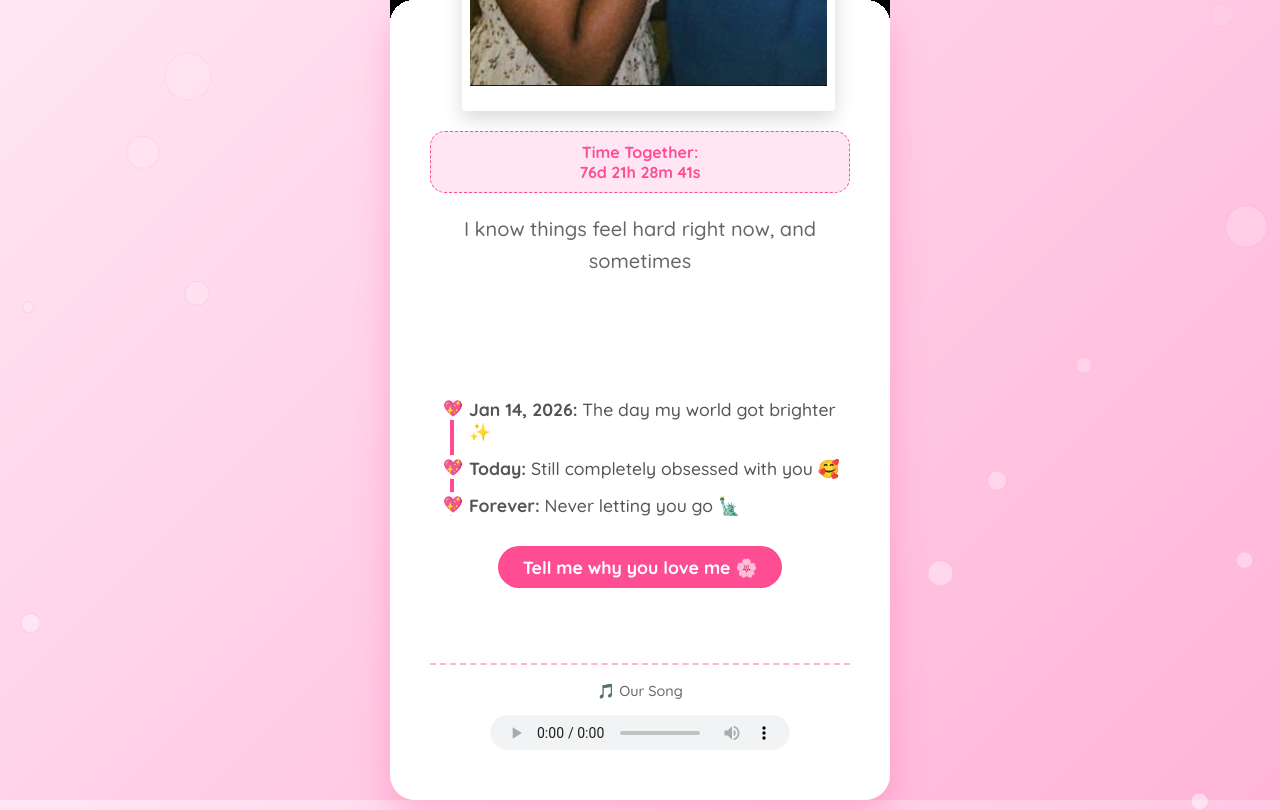
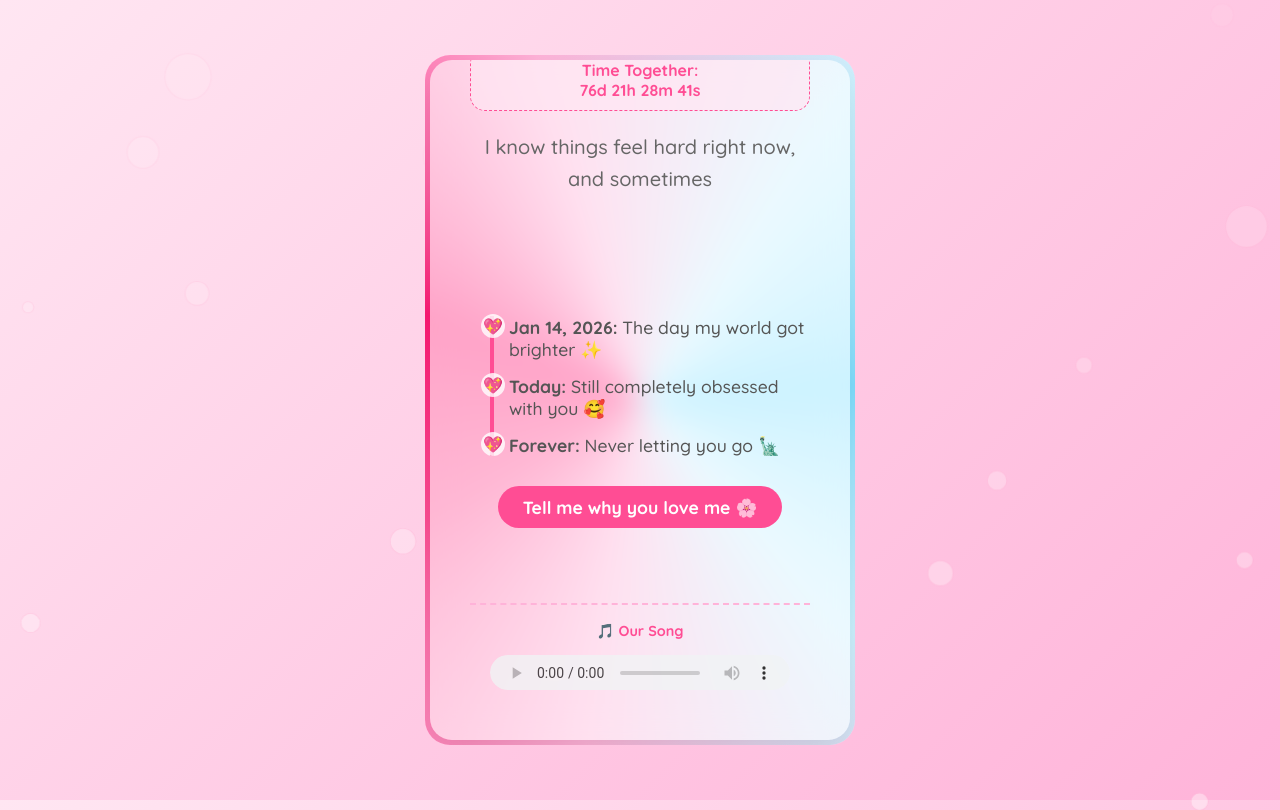
Before and after one commit to THESHMIL0/Theshu-ayuu, a plain HTML site: page index.html in a window 1280 px wide. Both pictures are taken after a click on the element 640 px from the left and 400 px from the top of the page. Drawn offline with Linux system fonts and the light colour scheme.

Commit message:
Update index.html

```diff
--- a/index.html
+++ b/index.html
@@ -68,33 +68,64 @@
         }
         .envelope:hover { transform: scale(1.05); }
 
-        /* Main Card Container */
-        .card-container {
-            background: white;
-            padding: 40px;
-            border-radius: 25px;
-            box-shadow: 0 15px 35px rgba(255, 77, 148, 0.3);
+        /* UPGRADE: The Container for the Animated Border */
+        .border-animation-wrap {
+            position: relative;
+            display: none; /* Hidden until envelope opens */
+            opacity: 0;
+            transform: translateY(50px);
+            transition: all 1s ease;
             z-index: 10;
             max-width: 85%;
             width: 420px;
-            max-height: 90vh;
+            border-radius: 25px;
+            padding: 5px; /* Creates the space for the border to show */
+            overflow: hidden; /* Keeps the animation inside the rounded corners */
+        }
+
+        /* UPGRADE: The Animated Moving Gradient Border */
+        .border-animation-wrap::before {
+            content: '';
+            position: absolute;
+            top: -50%; left: -50%; width: 200%; height: 200%;
+            /* A dynamic pastel gradient */
+            background: conic-gradient(
+                #ffb3d9, #ff4d94, #ff1a75, #ffb3d9,
+                #ccf2ff, #80dfff, #ccf2ff, #ffb3d9
+            );
+            animation: rotateGradient 4s linear infinite;
+            z-index: -1;
+        }
+
+        /* UPGRADE: Main Card Container (Glassmorphism Effect) */
+        .card-container {
+            /* Semi-transparent background */
+            background: rgba(255, 255, 255, 0.6);
+            /* THE MAGIC: Frosted glass blur */
+            backdrop-filter: blur(15px);
+            -webkit-backdrop-filter: blur(15px); /* For Safari */
+
+            padding: 40px;
+            border-radius: 22px; /* Slightly smaller than wrapper to look right */
+            box-shadow: 0 15px 35px rgba(0,0,0,0.1);
+            max-height: 85vh; /* Adjusted for border padding */
             overflow-y: auto;
             position: relative;
-            display: none;
-            opacity: 0;
-            transform: translateY(50px);
-            transition: all 1s ease;
             scroll-behavior: smooth;
+            width: 100%; /* Fills the border wrapper */
+            box-sizing: border-box; /* Ensures padding doesn't increase width */
         }
-        body.starlight-mode .card-container { background: #1a1a2e; box-shadow: 0 15px 35px rgba(0, 0, 0, 0.5); color: #e6e6e6; }
+
+        body.starlight-mode .card-container { background: rgba(26, 26, 46, 0.7); backdrop-filter: blur(20px); box-shadow: 0 15px 35px rgba(0, 0, 0, 0.5); color: #e6e6e6; }
         body.starlight-mode p { color: #ccc; }
 
         /* Neon Glow Name */
         h1 {
             color: #fff;
             font-size: 3rem;
-            margin-bottom: 5px;
-            text-shadow: 0 0 10px #ffb3d9, 0 0 20px #ff4d94, 0 0 30px #ff1a75;
+            margin-bottom: 15px;
+            /* Enhanced Neon Glow */
+            text-shadow: 0 0 5px #fff, 0 0 10px #ffb3d9, 0 0 20px #ff4d94, 0 0 30px #ff1a75, 0 0 40px #ff1a75;
             animation: gentlePulse 2s infinite alternate;
         }
 
@@ -110,11 +141,24 @@
         .theme-btn { position: absolute; top: 15px; right: 15px; background: none; font-size: 1.5rem; padding: 5px; }
 
         /* Single Photo Styling */
-        .photo-container { position: relative; width: 85%; margin: 0 auto 20px auto; }
+        .photo-container {
+            position: relative;
+            width: 85%;
+            margin: 0 auto 25px auto;
+            overflow: hidden; /* Required for the Ken Burns effect */
+            border: 8px solid white;
+            border-bottom: 25px solid white;
+            border-radius: 4px;
+            box-shadow: 0 8px 20px rgba(0,0,0,0.15);
+        }
+
+        /* UPGRADE: The Ken Burns Photo Effect */
         .love-photo {
-            width: 100%; border: 8px solid white; border-bottom: 25px solid white;
-            border-radius: 4px; box-shadow: 0 8px 20px rgba(0,0,0,0.15);
-            display: block; transition: all 0.4s ease;
+            width: 100%;
+            display: block;
+            /* Start slightly zoomed in for smooth animation */
+            transform: scale(1.1) translateX(0);
+            animation: kenBurns 20s infinite alternate ease-in-out;
         }
 
         /* Timeline of Us */
@@ -128,28 +172,40 @@
         body.starlight-mode .time-item { color: #ccc; }
         .time-item::before {
             content: "💖"; position: absolute; left: -28px; top: -2px; font-size: 1rem;
-            background: white; border-radius: 50%; padding: 2px;
+            background: rgba(255,255,255,0.8); border-radius: 50%; padding: 2px;
         }
         body.starlight-mode .time-item::before { background: #1a1a2e; }
 
-        .highlight { color: #ff4d94; font-weight: 700; font-size: 1.3rem; }
+        .highlight { color: #ff4d94; font-weight: 700; font-size: 1.3rem; text-shadow: 0 0 5px rgba(255, 77, 148, 0.2); }
         .music-player-container { margin-top: 25px; padding-top: 15px; border-top: 2px dashed #ffb3d9; display: flex; flex-direction: column; align-items: center; }
-        audio { height: 35px; border-radius: 20px; outline: none; margin-bottom: 10px; }
+        audio { height: 35px; border-radius: 20px; outline: none; margin-bottom: 10px; opacity: 0.8;}
 
-        #timerBox { background: #ffe6f2; color: #ff4d94; padding: 10px; border-radius: 15px; font-weight: bold; margin-bottom: 15px; border: 1px dashed #ff4d94; }
-        body.starlight-mode #timerBox { background: #2c5364; color: #ffb3d9; border-color: #ffb3d9;}
+        #timerBox { background: rgba(255, 230, 242, 0.7); color: #ff4d94; padding: 10px; border-radius: 15px; font-weight: bold; margin-bottom: 15px; border: 1px dashed #ff4d94; }
+        body.starlight-mode #timerBox { background: rgba(44, 83, 100, 0.7); color: #ffb3d9; border-color: #ffb3d9;}
 
         /* Floating Bubbles */
         .bubble {
-            position: absolute; bottom: -20px; background: rgba(255, 255, 255, 0.5);
-            border-radius: 50%; border: 1px solid rgba(255, 77, 148, 0.3);
+            position: absolute; bottom: -20px; background: rgba(255, 255, 255, 0.4);
+            border-radius: 50%; border: 1px solid rgba(255, 77, 148, 0.2);
             animation: floatUpBubbles 8s infinite ease-in; pointer-events: none; z-index: 1;
         }
 
         /* Animations */
-        @keyframes gentlePulse { from { transform: scale(1); } to { transform: scale(1.05); } }
+        @keyframes gentlePulse { from { transform: scale(1); } to { transform: scale(1.03); } }
         @keyframes floatEnv { 0%, 100% { transform: translateY(0); } 50% { transform: translateY(-15px); } }
         @keyframes floatUpBubbles { 0% { transform: translateY(0) scale(0.5); opacity: 1; } 100% { transform: translateY(-120vh) scale(1.5); opacity: 0; } }
+
+        /* UPGRADE: Border Rotation Animation */
+        @keyframes rotateGradient {
+            0% { transform: rotate(0deg); }
+            100% { transform: rotate(360deg); }
+        }
+
+        /* UPGRADE: Ken Burns Photo Animation (Gentle zoom and pan) */
+        @keyframes kenBurns {
+            0% { transform: scale(1.1) translateX(0%) translateY(0%); }
+            100% { transform: scale(1.25) translateX(-2%) translateY(-1%); }
+        }
     </style>
 </head>
 <body>
@@ -163,6 +219,7 @@
         <div class="envelope"></div>
     </div>
 
+    <div class="border-animation-wrap" id="mainCardWrap">
         <div class="card-container" id="mainCard">
             <button class="theme-btn" onclick="toggleTheme()" title="Switch Theme">🌙</button>
 
@@ -190,10 +247,11 @@
             <p id="reasonDisplay"></p>
 
             <div class="music-player-container">
-            <p style="font-size: 0.9rem; margin: 0 0 5px 0;">🎵 Our Song</p>
+                <p style="font-size: 0.9rem; margin: 0 0 5px 0; color: #ff4d94; font-weight: bold;">🎵 Our Song</p>
                 <audio id="bgMusic" controls loop>
                     <source src="song1.mp3" type="audio/mpeg">
                 </audio>
+            </div>
         </div>
     </div>
 
@@ -229,12 +287,14 @@
 
             setTimeout(() => {
                 env.style.display = 'none';
-                // Show the main card
-                const card = document.getElementById('mainCard');
-                card.style.display = 'block';
+
+                // Show the card wrapper (which handles the fade-in and the border animation)
+                const cardWrap = document.getElementById('mainCardWrap');
+                cardWrap.style.display = 'block';
+
                 setTimeout(() => {
-                    card.style.opacity = '1';
-                    card.style.transform = 'translateY(0)';
+                    cardWrap.style.opacity = '1';
+                    cardWrap.style.transform = 'translateY(0)';
                     startTypewriter(); // Trigger typing effect!
                 }, 50);
             }, 800);
@@ -267,6 +327,7 @@
         }
 
         function startTypewriter() {
+            // Chains the typing so they happen one after another
             typeWriter("typeLine1", text1, 40, () => {
                 typeWriter("typeLine2", text2, 40, () => {
                     typeWriter("typeLine3", text3, 40, null);
```
Lines whose indentation alone changed are shown as unchanged.
